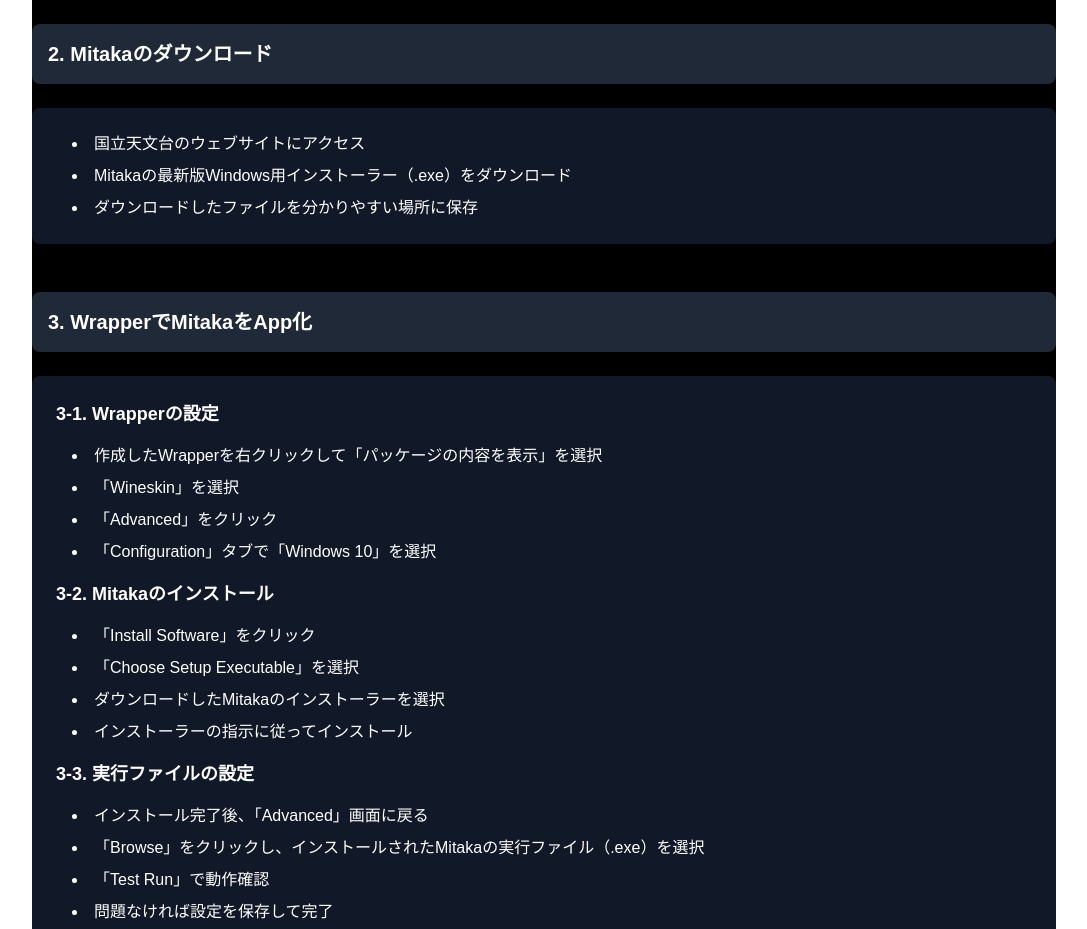
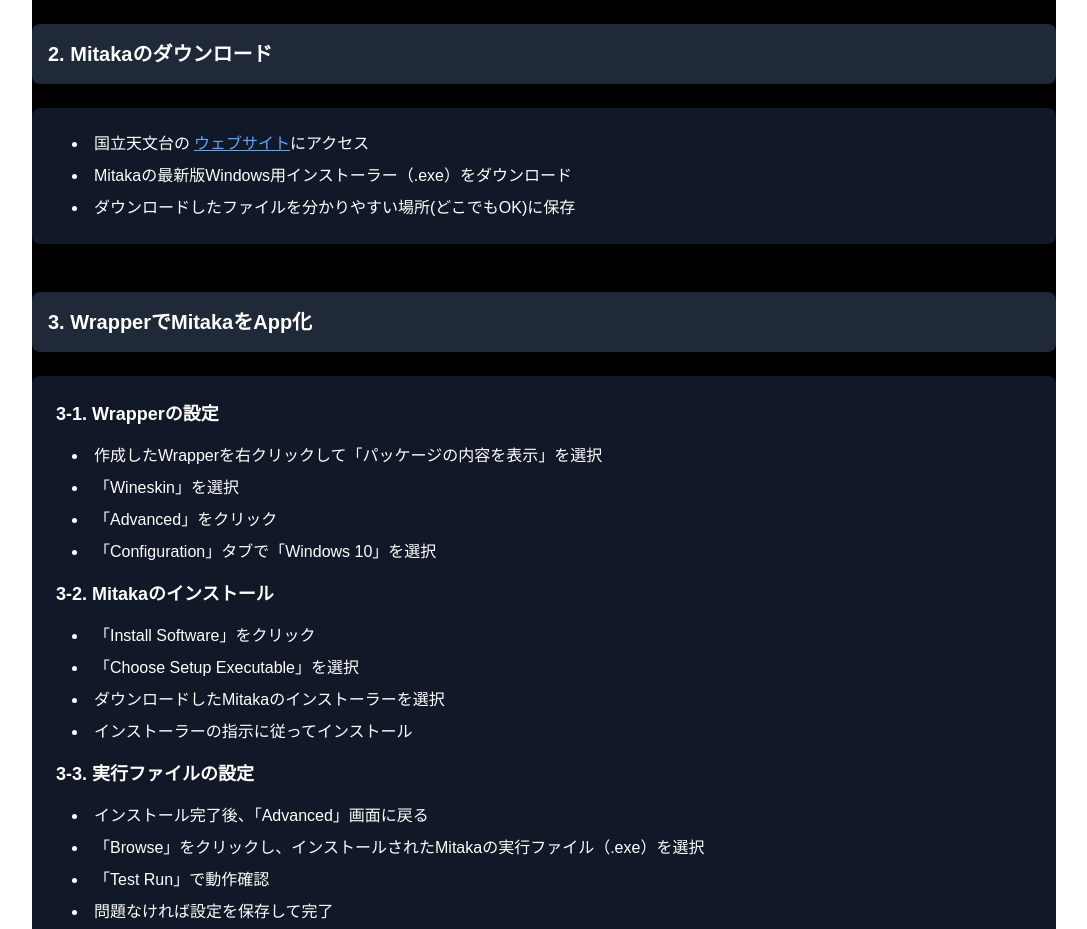
Before and after one commit to mocho271828/mitaka-macintosh, a Next.js app: page / in a window 1280 px wide. Shown: the part 1180-2109 px from the top of the page, without its empty margins (96-1183 px from the left). Built offline with nearby package versions, Linux system fonts and the light colour scheme.

Commit message:
Update page.tsx

```diff
--- a/app/page.tsx
+++ b/app/page.tsx
@@ -112,9 +112,18 @@
             <h3 className="text-xl font-bold bg-gray-800 p-4 rounded-lg">2. Mitakaのダウンロード</h3>
             <div className="bg-gray-900 p-6 rounded-lg space-y-4">
               <ul className="list-disc list-inside space-y-2 ml-4">
-                <li>国立天文台のウェブサイトにアクセス</li>
+                <li>国立天文台の
+                  <a
+                  href="https://github.com/mocho271828/mitaka-macintosh"
+                  target="_blank"
+                  rel="noopener noreferrer"
+                  className="text-blue-400 hover:text-blue-300 underline ml-1"
+                  >
+                  ウェブサイト
+                  </a>
+                  にアクセス</li>
                 <li>Mitakaの最新版Windows用インストーラー（.exe）をダウンロード</li>
-                <li>ダウンロードしたファイルを分かりやすい場所に保存</li>
+                <li>ダウンロードしたファイルを分かりやすい場所(どこでもOK)に保存</li>
               </ul>
             </div>
           </div>
```
